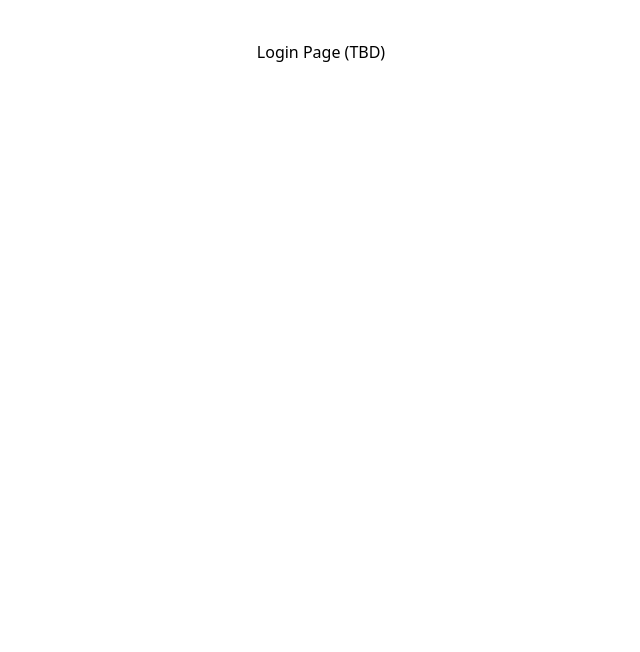
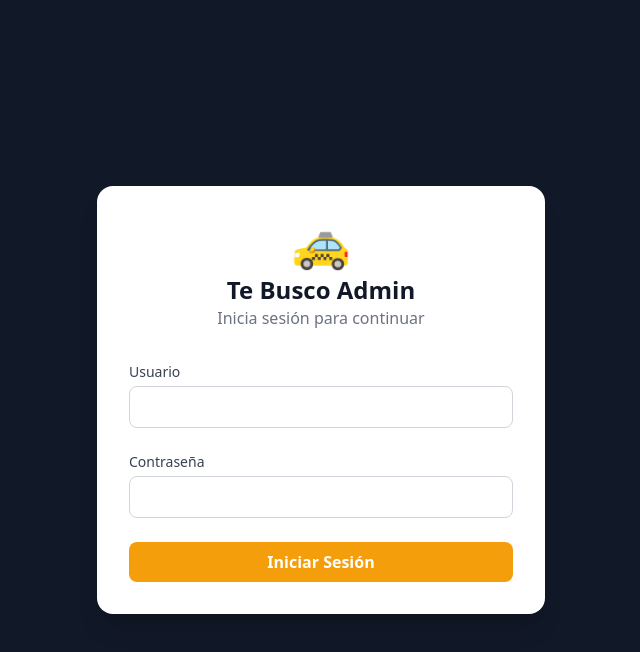
Before and after one commit to roloramros/teBusco_app, a React (Vite) app in the folder admin-panel/: page /login in a window 1280 px wide. Shown: the top 652 px of the page, without its empty margins (319-959 px from the left). Built offline with nearby package versions, Linux system fonts and the light colour scheme.

Commit message:
feat: implement login page and full navigation structure

```diff
--- a/admin-panel/src/App.jsx
+++ b/admin-panel/src/App.jsx
@@ -2,10 +2,12 @@ import { BrowserRouter as Router, Routes, Route, Navigate, Outlet } from 'react-
 import { AuthProvider } from './context/AuthContext';
 import { useAuth } from './hooks/useAuth';
 import { Toaster } from 'react-hot-toast';
+import { Layout } from './components/layout/Layout';
+import Login from './pages/Login';
 
 const PrivateRoute = () => {
   const { usuario, loading } = useAuth();
-  if (loading) return <div className="p-10 text-center">Cargando...</div>;
+  if (loading) return <div className="flex h-screen items-center justify-center bg-gray-50 text-brand-500 font-bold">Cargando...</div>;
   return usuario ? <Outlet /> : <Navigate to="/login" />;
 };
 
@@ -15,11 +17,18 @@ function App() {
       <Router>
         <Toaster position="top-right" />
         <Routes>
-          <Route path="/login" element={<div className="p-10 text-center">Login Page (TBD)</div>} />
+          <Route path="/login" element={<Login />} />
           <Route element={<PrivateRoute />}>
-            <Route path="/" element={<Navigate to="/dashboard" />} />
-            <Route path="/dashboard" element={<div className="p-10 text-center">Dashboard (TBD)</div>} />
+            <Route element={<Layout />}>
+              <Route path="/" element={<Navigate to="/dashboard" />} />
+              <Route path="/dashboard" element={<div>Dashboard (TBD)</div>} />
+              <Route path="/choferes" element={<div>Choferes (TBD)</div>} />
+              <Route path="/usuarios" element={<div>Usuarios (TBD)</div>} />
+              <Route path="/solicitudes" element={<div>Solicitudes (TBD)</div>} />
+              <Route path="/notificaciones" element={<div>Notificaciones (TBD)</div>} />
+            </Route>
           </Route>
+          <Route path="*" element={<Navigate to="/dashboard" />} />
         </Routes>
       </Router>
     </AuthProvider>
--- /dev/null
+++ b/admin-panel/src/pages/Login.jsx
@@ -0,0 +1,71 @@
+import { useState } from 'react';
+import { useNavigate } from 'react-router-dom';
+import { useAuth } from '../hooks/useAuth';
+import { Spinner } from '../components/ui/Spinner';
+import toast from 'react-hot-toast';
+
+const Login = () => {
+  const [username, setUsername] = useState('');
+  const [password, setPassword] = useState('');
+  const [loading, setLoading] = useState(false);
+  const { login } = useAuth();
+  const navigate = useNavigate();
+
+  const handleSubmit = async (e) => {
+    e.preventDefault();
+    setLoading(true);
+    try {
+      await login(username, password);
+      toast.success('Bienvenido al panel');
+      navigate('/dashboard');
+    } catch (err) {
+      toast.error(err.response?.data?.message || err.message || 'Error al iniciar sesión');
+    } finally {
+      setLoading(false);
+    }
+  };
+
+  return (
+    <div className="min-h-screen bg-gray-900 flex items-center justify-center p-4">
+      <div className="bg-white rounded-2xl shadow-xl w-full max-w-md p-8">
+        <div className="text-center mb-8">
+          <span className="text-5xl block mb-2">🚕</span>
+          <h1 className="text-2xl font-bold text-gray-900">Te Busco Admin</h1>
+          <p className="text-gray-500">Inicia sesión para continuar</p>
+        </div>
+
+        <form onSubmit={handleSubmit} className="space-y-6">
+          <div>
+            <label className="block text-sm font-medium text-gray-700 mb-1">Usuario</label>
+            <input
+              type="text"
+              required
+              className="w-full px-4 py-2 border border-gray-300 rounded-lg focus:ring-2 focus:ring-brand-500 focus:border-transparent outline-none"
+              value={username}
+              onChange={(e) => setUsername(e.target.value)}
+            />
+          </div>
+          <div>
+            <label className="block text-sm font-medium text-gray-700 mb-1">Contraseña</label>
+            <input
+              type="password"
+              required
+              className="w-full px-4 py-2 border border-gray-300 rounded-lg focus:ring-2 focus:ring-brand-500 focus:border-transparent outline-none"
+              value={password}
+              onChange={(e) => setPassword(e.target.value)}
+            />
+          </div>
+          <button
+            type="submit"
+            disabled={loading}
+            className="w-full bg-brand-500 hover:bg-brand-600 text-white font-bold py-2 rounded-lg transition-colors flex items-center justify-center gap-2"
+          >
+            {loading ? <Spinner size="sm" className="border-white" /> : 'Iniciar Sesión'}
+          </button>
+        </form>
+      </div>
+    </div>
+  );
+};
+
+export default Login;
```
